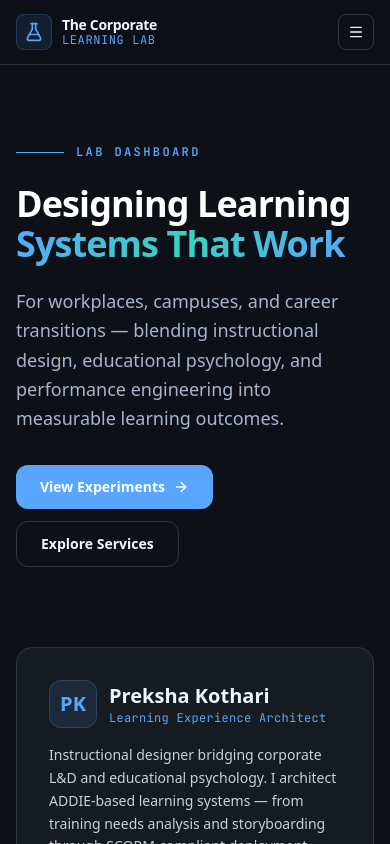
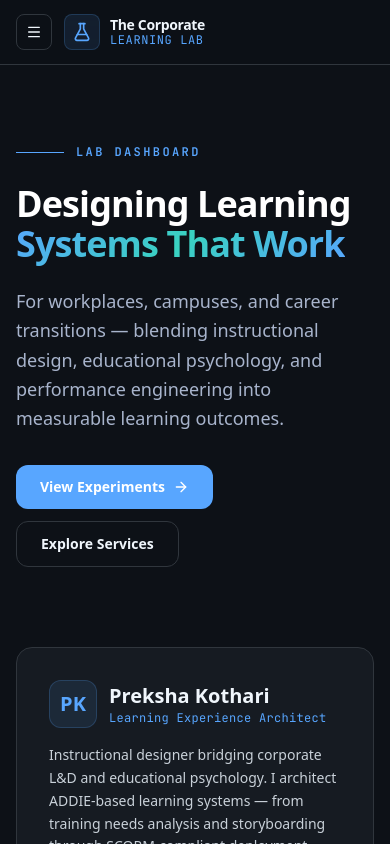
Before and after one commit to prekshakothari06-design/Portfolio-website, a Next.js app in the folder corporate-learning-lab/: page / in a window 390 px wide. Shown: the top 844 px of the page. Built offline with nearby package versions, Linux system fonts and the light colour scheme.

Commit message:
move hamburger menu to left side on mobile for better UX

```diff
--- a/corporate-learning-lab/src/components/Navbar.tsx
+++ b/corporate-learning-lab/src/components/Navbar.tsx
@@ -42,6 +42,14 @@ export default function Navbar() {
       <nav className="fixed top-0 left-0 right-0 z-50 border-b border-border bg-background/80 backdrop-blur-xl">
         <div className="mx-auto max-w-7xl px-4 sm:px-6 lg:px-8">
           <div className="flex h-16 items-center justify-between">
+            <div className="flex items-center gap-3">
+              <button
+                onClick={() => setIsOpen(!isOpen)}
+                className="lg:hidden flex h-9 w-9 items-center justify-center rounded-lg border border-border hover:bg-card transition-colors"
+              >
+                {isOpen ? <X className="h-4 w-4" /> : <Menu className="h-4 w-4" />}
+              </button>
+
               <Link href="/" className="flex items-center gap-2.5 group">
                 <div className="flex h-9 w-9 items-center justify-center rounded-lg bg-accent/10 border border-accent/20 group-hover:bg-accent/20 transition-colors">
                   <FlaskConical className="h-5 w-5 text-accent" />
@@ -55,6 +63,7 @@ export default function Navbar() {
                   </span>
                 </div>
               </Link>
+            </div>
 
             <div className="hidden lg:flex items-center gap-1">
               {navLinks.slice(0, 6).map((link) => {
@@ -104,13 +113,6 @@ export default function Navbar() {
                 </div>
               </div>
             </div>
-
-            <button
-              onClick={() => setIsOpen(!isOpen)}
-              className="lg:hidden flex h-9 w-9 items-center justify-center rounded-lg border border-border hover:bg-card transition-colors"
-            >
-              {isOpen ? <X className="h-4 w-4" /> : <Menu className="h-4 w-4" />}
-            </button>
           </div>
         </div>
       </nav>
```
Lines whose indentation alone changed are shown as unchanged.
